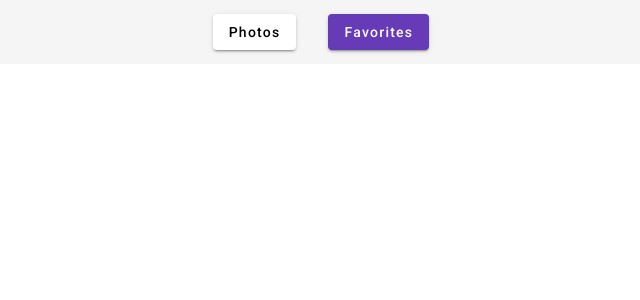
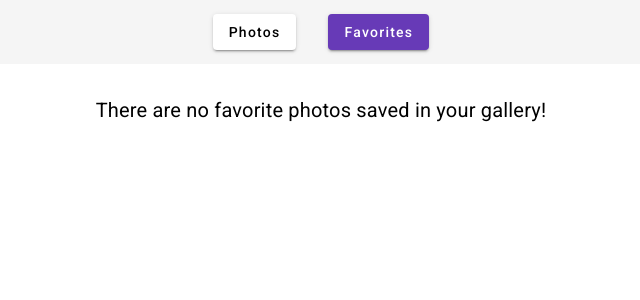
Before and after one commit to MarekTalpy/epam-angular-photos, an Angular app: page /favorites in a window 1280 px wide. Shown: the top 300 px of the page, without its empty margins (319-959 px from the left). Built offline with nearby package versions, Linux system fonts and the light colour scheme.

Commit message:
Add no favorites message

```diff
--- a/src/app/favorites/favorites.component.html
+++ b/src/app/favorites/favorites.component.html
@@ -1,5 +1,7 @@
-<ng-container *ngIf="favoritePhotos && favoritePhotos.length > 0; noFavorites">
-  <app-photos-grid [photos]="favoritePhotos" (photoClick)="handlePhotoClicked($event)">
-<ng-container />
+<ng-container *ngIf="favoritePhotos && favoritePhotos.length > 0; else noFavorites">
+  <app-photos-grid [photos]="favoritePhotos" (photoClick)="handlePhotoClicked($event)" />
+</ng-container>
 
-<ng-template #noFavorites>There are no favorite photos saved in your gallery</ng-template>
+<ng-template #noFavorites>
+  <h3 class="no-favorites">There are no favorite photos saved in your gallery!</h3>
+</ng-template>
--- /dev/null
+++ b/src/app/favorites/favorites.component.scss
@@ -0,0 +1,5 @@
+.no-favorites {
+  font-size: 1.25rem;
+  text-align: center;
+  padding-top: 2rem;
+}
--- a/src/app/favorites/favorites.component.ts
+++ b/src/app/favorites/favorites.component.ts
@@ -10,6 +10,7 @@ import {
 @Component({
   selector: 'app-favorites',
   templateUrl: './favorites.component.html',
+  styleUrls: ['./favorites.component.scss'],
   changeDetection: ChangeDetectionStrategy.OnPush,
 })
 export class FavoritesComponent implements OnInit {
```
